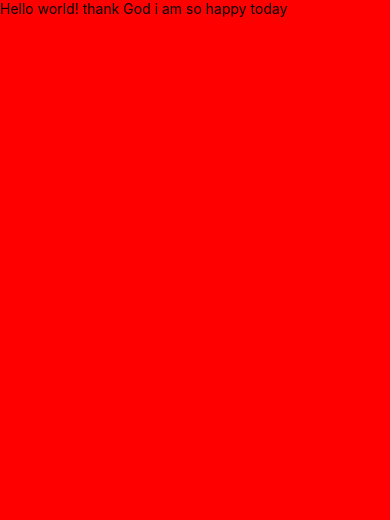
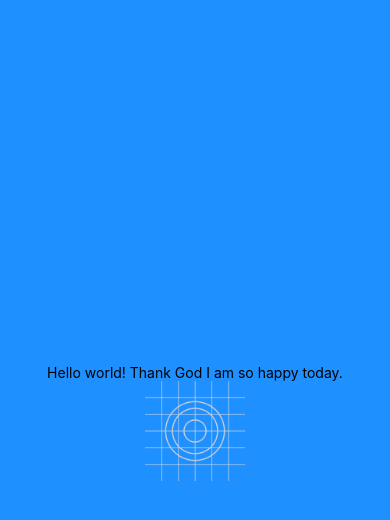
Before and after one commit to edenWerke/Done_with_it, a React Native app: screen / in a window 390 px wide. Shown: the top 520 px of the page. Built offline with nearby package versions, Linux system fonts and the light colour scheme.

Commit message:
displaying image

```diff
--- a/App.js
+++ b/App.js
@@ -1,16 +1,21 @@
 import { StatusBar } from "expo-status-bar";
-import { StyleSheet, Text, View, SafeAreaView } from "react-native";
+import { StyleSheet, Text, View, SafeAreaView, Image } from "react-native";
 
 export default function App() {
   const handlePress = () => {
     console.log("text pressed");
   };
+
   return (
     <SafeAreaView style={styles.container}>
-      {/* specfiy number of lines */}
+      {/* Specify number of lines */}
       <Text numberOfLines={2} onPress={handlePress}>
-        Hello world! thank God i am so happy today
+        Hello world! Thank God I am so happy today.
       </Text>
+      <Image
+        source={require("./assets/adaptive-icon.png")}
+        style={styles.image}
+      />
       <StatusBar style="auto" />
     </SafeAreaView>
   );
@@ -19,8 +24,12 @@ export default function App() {
 const styles = StyleSheet.create({
   container: {
     flex: 1,
-    backgroundColor: "red",
-    // alignItems: "center",
-    // justifyContent: "center",
+    backgroundColor: "dodgerblue",
+    alignItems: "center",
+    justifyContent: "center",
+  },
+  image: {
+    width: 100,
+    height: 100,
   },
 });
```
